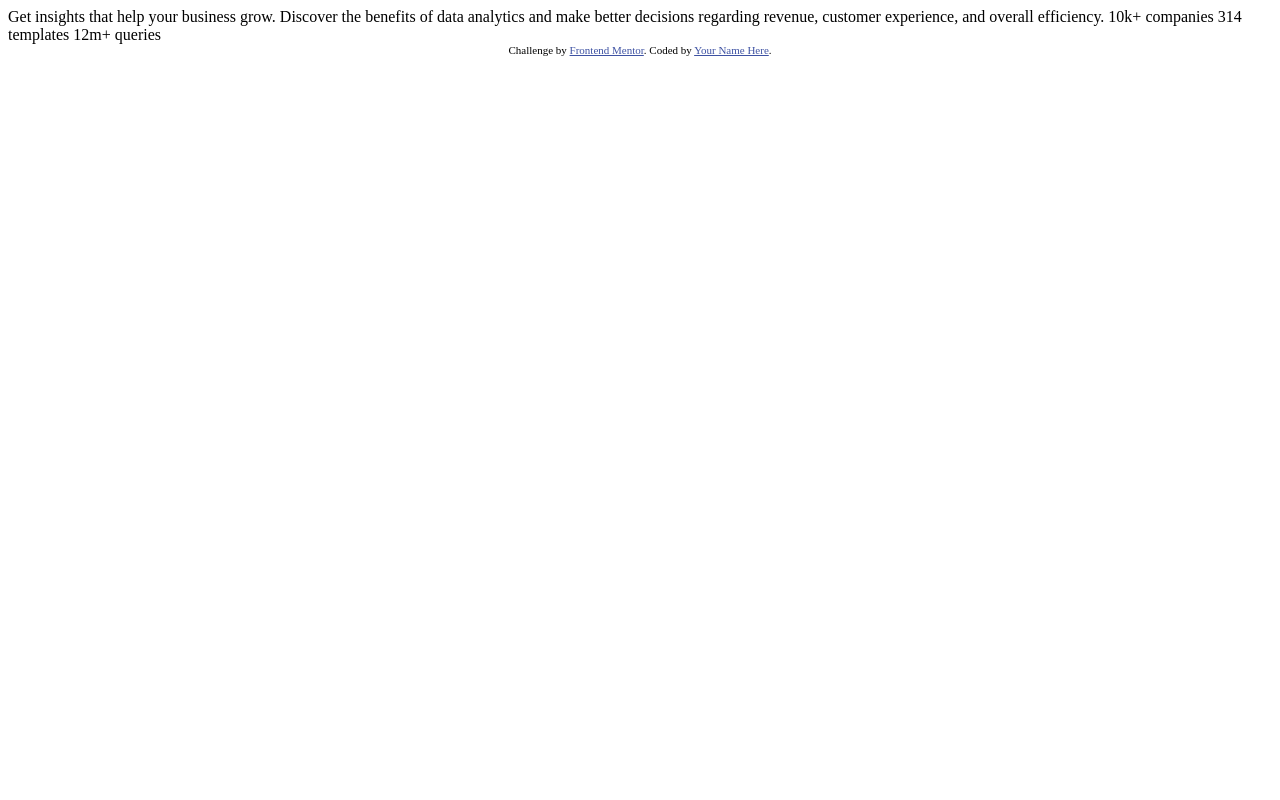
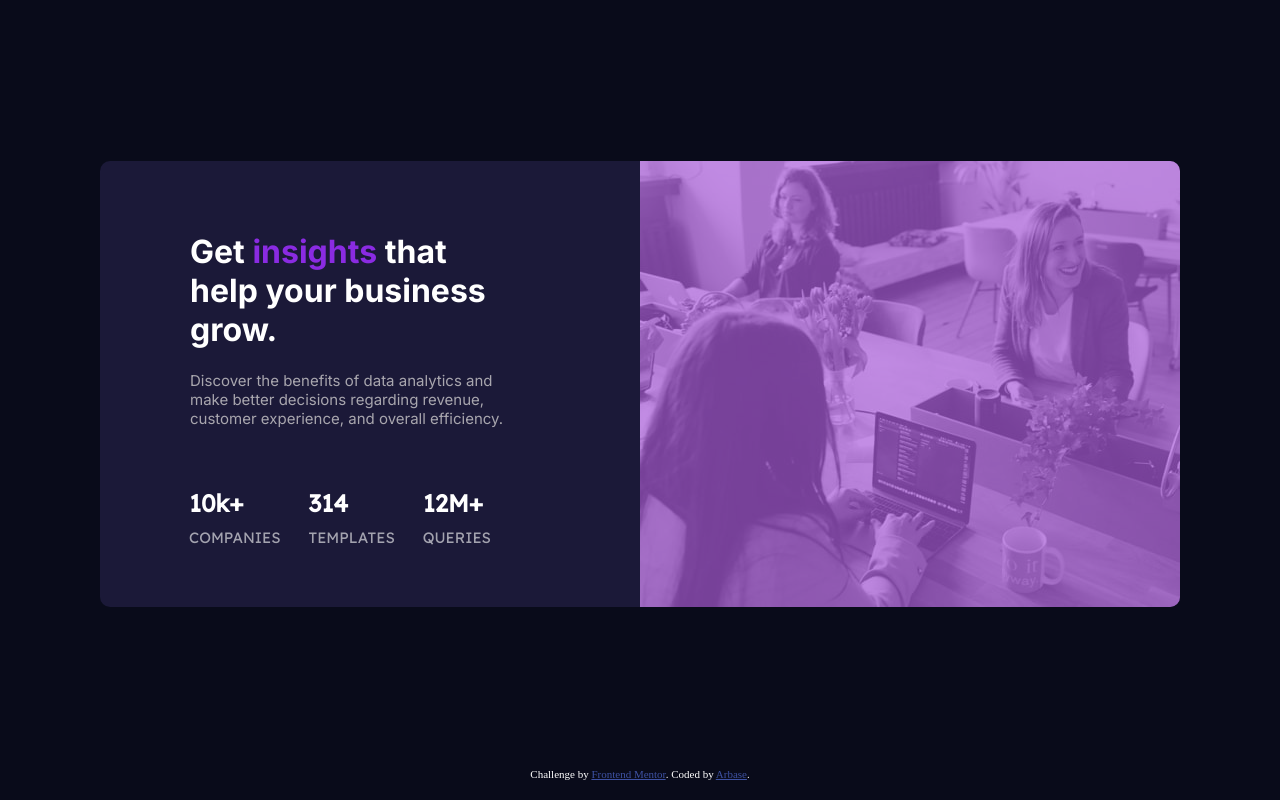
Before and after one commit to aroyan/stats-preview-card-component-main, a plain HTML site: page index.html in a window 1280 px wide. Drawn offline with Linux system fonts and the light colour scheme.

Commit message:
move css into separate file and finishing desktop version

```diff
--- a/index.html
+++ b/index.html
@@ -5,29 +5,65 @@
   <meta name="viewport" content="width=device-width, initial-scale=1.0"> <!-- displays site properly based on user's device -->
 
   <link rel="icon" type="image/png" sizes="32x32" href="./images/favicon-32x32.png">
+  <link rel="preconnect" href="https://fonts.googleapis.com">
+  <link rel="preconnect" href="https://fonts.gstatic.com" crossorigin>
+  <link href="https://fonts.googleapis.com/css2?family=Inter:wght@400;700&display=swap" rel="stylesheet">
+
+  <link rel="preconnect" href="https://fonts.googleapis.com">
+  <link rel="preconnect" href="https://fonts.gstatic.com" crossorigin>
+  <link href="https://fonts.googleapis.com/css2?family=Lexend+Deca&display=swap" rel="stylesheet">
+  <link rel="stylesheet" href="style.css">
 
   <title>Frontend Mentor | Stats preview card component</title>
 
-  <!-- Feel free to remove these styles or customise in your own stylesheet 👍 -->
-  <style>
-    .attribution { font-size: 11px; text-align: center; }
-    .attribution a { color: hsl(228, 45%, 44%); }
-  </style>
+  <!-- Feel free to remove these styles or customise in your own stylesheet 👍 🙌🙌🙌🙌-->
 </head>
+
 <body>
 
-  Get insights that help your business grow.
+  <div id="main-layout">
 
-  Discover the benefits of data analytics and make better decisions regarding revenue, customer
-  experience, and overall efficiency.
+    <div id="text-group">
+      <h1>Get <span id="insights">insights</span> that help your business grow.</h1>
 
-  10k+ companies
-  314 templates
-  12m+ queries
+      <p>Discover the benefits of data analytics and make better decisions regarding revenue, customer
+      experience, and overall efficiency.</p>
+      <div id="footer-text-container">
 
-  <div class="attribution">
+        <div class="footer-item">
+          <h2>10k+</h2>
+          <h2 class="stats">COMPANIES</h2>
+        </div>
+
+        <div class="footer-item">
+          <h2>314</h2>
+          <h2 class="stats">TEMPLATES</h2>
+        </div>
+
+        <div class="footer-item">
+          <h2>12M+</h2>
+          <h2 class="stats">QUERIES</h2>
+        </div>
+
+      </div>
+
+    </div>
+
+    <div id="image-group">
+      <div id="image-item">
+        <img src="./images/image-header-desktop.jpg" alt="desktop image">
+      </div>
+      <div id="color-overlay">
+      </div>
+    </div>
+
+  </div>
+
+  <footer>
     Challenge by <a href="https://www.frontendmentor.io?ref=challenge" target="_blank">Frontend Mentor</a>.
-    Coded by <a href="#">Your Name Here</a>.
-  </div>
+    Coded by <a href="#">Arbase</a>.
+  </footer>
+
+
 </body>
 </html>
```
